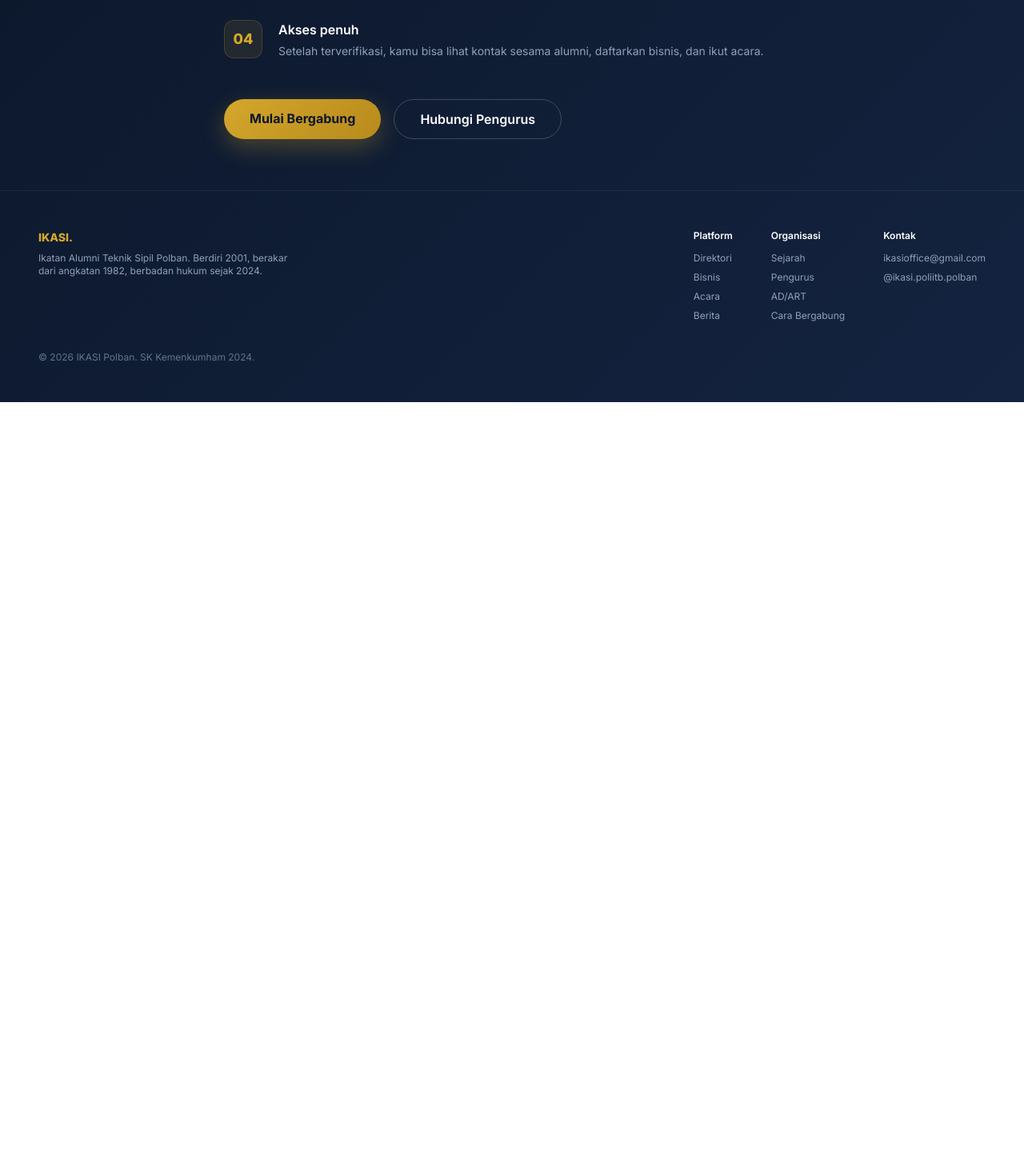
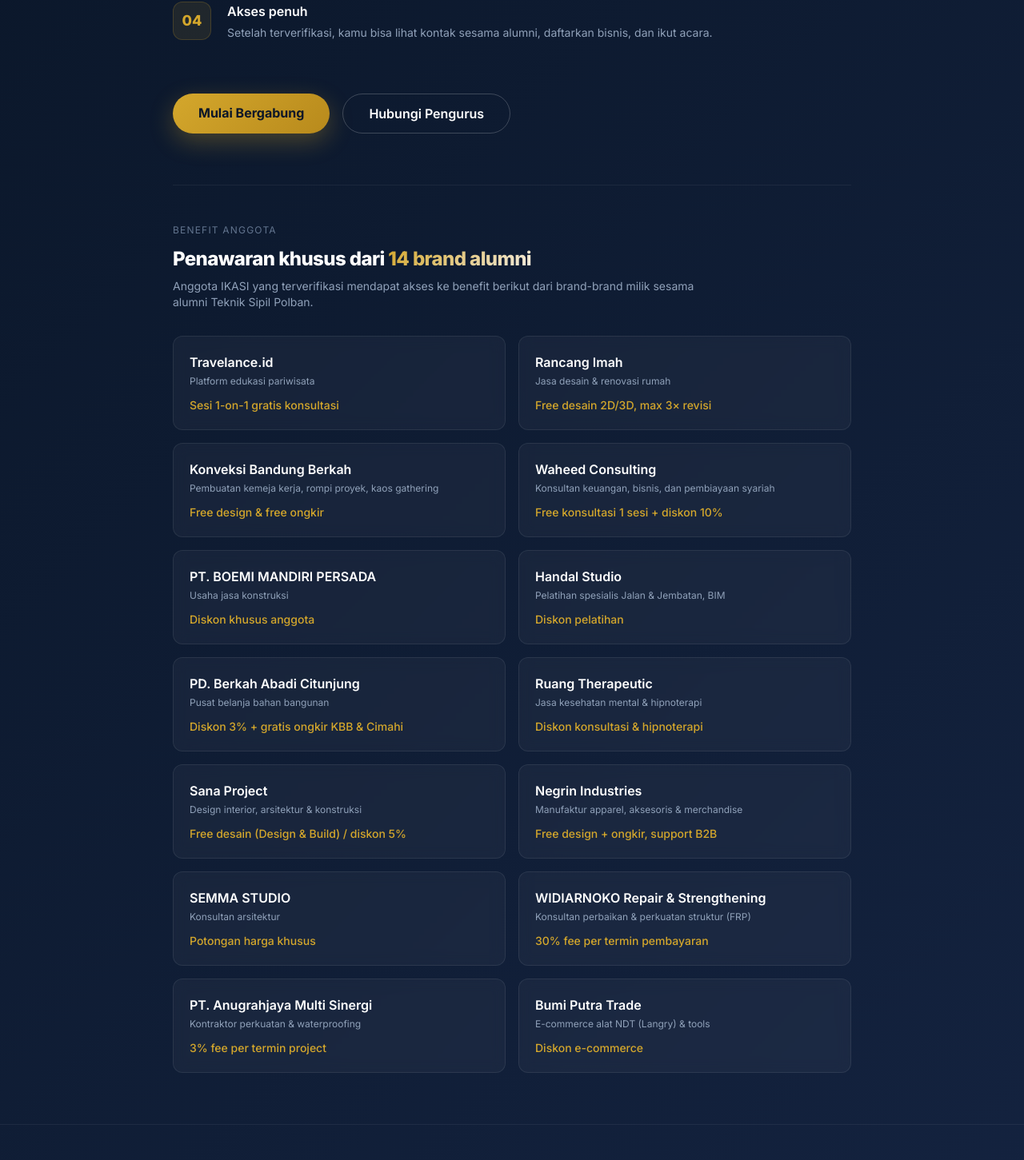
Before and after one commit to ikasioffice/ikasiweb, a Next.js app: page /cara-bergabung in a window 1280 px wide. Shown: the part 479-1930 px from the top of the page at 80% size. Before the commit the page ends 982 px from the top, so only its background shows below. Built offline with nearby package versions, Linux system fonts and the light colour scheme; no server answers.

Commit message:
content(cara-bergabung): tambah section 14 benefit brand alumni

```diff
--- a/app/(public)/cara-bergabung/page.tsx
+++ b/app/(public)/cara-bergabung/page.tsx
@@ -23,15 +23,36 @@
   },
 ];
 
+type Benefit = { brand: string; desc: string; benefit: string };
+
+const benefits: Benefit[] = [
+  { brand: "Travelance.id", desc: "Platform edukasi pariwisata", benefit: "Sesi 1-on-1 gratis konsultasi" },
+  { brand: "Rancang Imah", desc: "Jasa desain & renovasi rumah", benefit: "Free desain 2D/3D, max 3× revisi" },
+  { brand: "Konveksi Bandung Berkah", desc: "Pembuatan kemeja kerja, rompi proyek, kaos gathering", benefit: "Free design & free ongkir" },
+  { brand: "Waheed Consulting", desc: "Konsultan keuangan, bisnis, dan pembiayaan syariah", benefit: "Free konsultasi 1 sesi + diskon 10%" },
+  { brand: "PT. BOEMI MANDIRI PERSADA", desc: "Usaha jasa konstruksi", benefit: "Diskon khusus anggota" },
+  { brand: "Handal Studio", desc: "Pelatihan spesialis Jalan & Jembatan, BIM", benefit: "Diskon pelatihan" },
+  { brand: "PD. Berkah Abadi Citunjung", desc: "Pusat belanja bahan bangunan", benefit: "Diskon 3% + gratis ongkir KBB & Cimahi" },
+  { brand: "Ruang Therapeutic", desc: "Jasa kesehatan mental & hipnoterapi", benefit: "Diskon konsultasi & hipnoterapi" },
+  { brand: "Sana Project", desc: "Design interior, arsitektur & konstruksi", benefit: "Free desain (Design & Build) / diskon 5%" },
+  { brand: "Negrin Industries", desc: "Manufaktur apparel, aksesoris & merchandise", benefit: "Free design + ongkir, support B2B" },
+  { brand: "SEMMA STUDIO", desc: "Konsultan arsitektur", benefit: "Potongan harga khusus" },
+  { brand: "WIDIARNOKO Repair & Strengthening", desc: "Konsultan perbaikan & perkuatan struktur (FRP)", benefit: "30% fee per termin pembayaran" },
+  { brand: "PT. Anugrahjaya Multi Sinergi", desc: "Kontraktor perkuatan & waterproofing", benefit: "3% fee per termin project" },
+  { brand: "Bumi Putra Trade", desc: "E-commerce alat NDT (Langry) & tools", benefit: "Diskon e-commerce" },
+];
+
 export default function CaraBergabungPage() {
   return (
-    <main className="px-6 py-16 max-w-3xl mx-auto">
+    <main className="px-6 py-16 max-w-4xl mx-auto">
       <h1 className="text-4xl font-extrabold tracking-tight mb-2">
         Cara <span className="gradient-text">Bergabung</span>
       </h1>
-      <p className="text-slate-400 mb-12">Gratis. Hanya butuh akun Google dan status alumni Teknik Sipil Polban.</p>
+      <p className="text-slate-400 mb-12">
+        Gratis. Hanya butuh akun Google dan status alumni Teknik Sipil Polban.
+      </p>
 
-      <div className="space-y-6 mb-12">
+      <div className="space-y-6 mb-16 max-w-3xl">
         {steps.map((step) => (
           <div key={step.num} className="flex gap-5">
             <div className="w-12 h-12 rounded-xl bg-[#d4a72c]/10 border border-[#d4a72c]/20 flex items-center justify-center text-[#d4a72c] font-extrabold text-lg flex-shrink-0">
@@ -45,7 +66,7 @@
         ))}
       </div>
 
-      <div className="flex flex-wrap gap-4">
+      <div className="flex flex-wrap gap-4 mb-16 max-w-3xl">
         <Link href="/login" className="btn-gold px-8 py-3 rounded-full font-semibold">
           Mulai Bergabung
         </Link>
@@ -56,6 +77,27 @@
           Hubungi Pengurus
         </a>
       </div>
+
+      <section className="border-t border-white/[0.06] pt-12">
+        <div className="text-xs text-slate-500 uppercase tracking-widest mb-3">Benefit Anggota</div>
+        <h2 className="text-2xl font-extrabold tracking-tight mb-2">
+          Penawaran khusus dari <span className="gradient-text">14 brand alumni</span>
+        </h2>
+        <p className="text-slate-400 text-sm mb-8 max-w-2xl">
+          Anggota IKASI yang terverifikasi mendapat akses ke benefit berikut dari brand-brand
+          milik sesama alumni Teknik Sipil Polban.
+        </p>
+
+        <div className="grid gap-4 sm:grid-cols-2">
+          {benefits.map((b) => (
+            <div key={b.brand} className="glass-card rounded-xl p-5">
+              <div className="font-semibold text-white mb-1">{b.brand}</div>
+              <div className="text-xs text-slate-400 mb-3">{b.desc}</div>
+              <div className="text-sm text-[#d4a72c] font-medium">{b.benefit}</div>
+            </div>
+          ))}
+        </div>
+      </section>
     </main>
   );
 }
```
